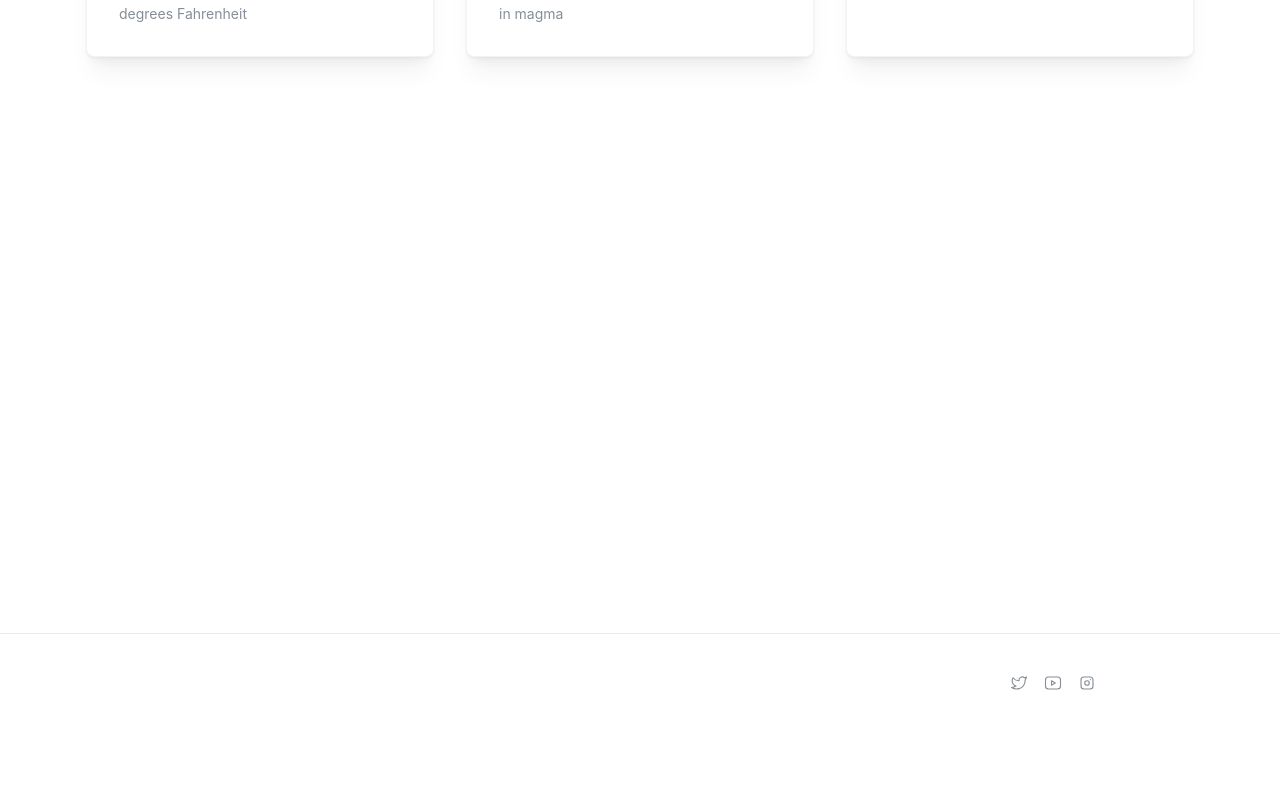
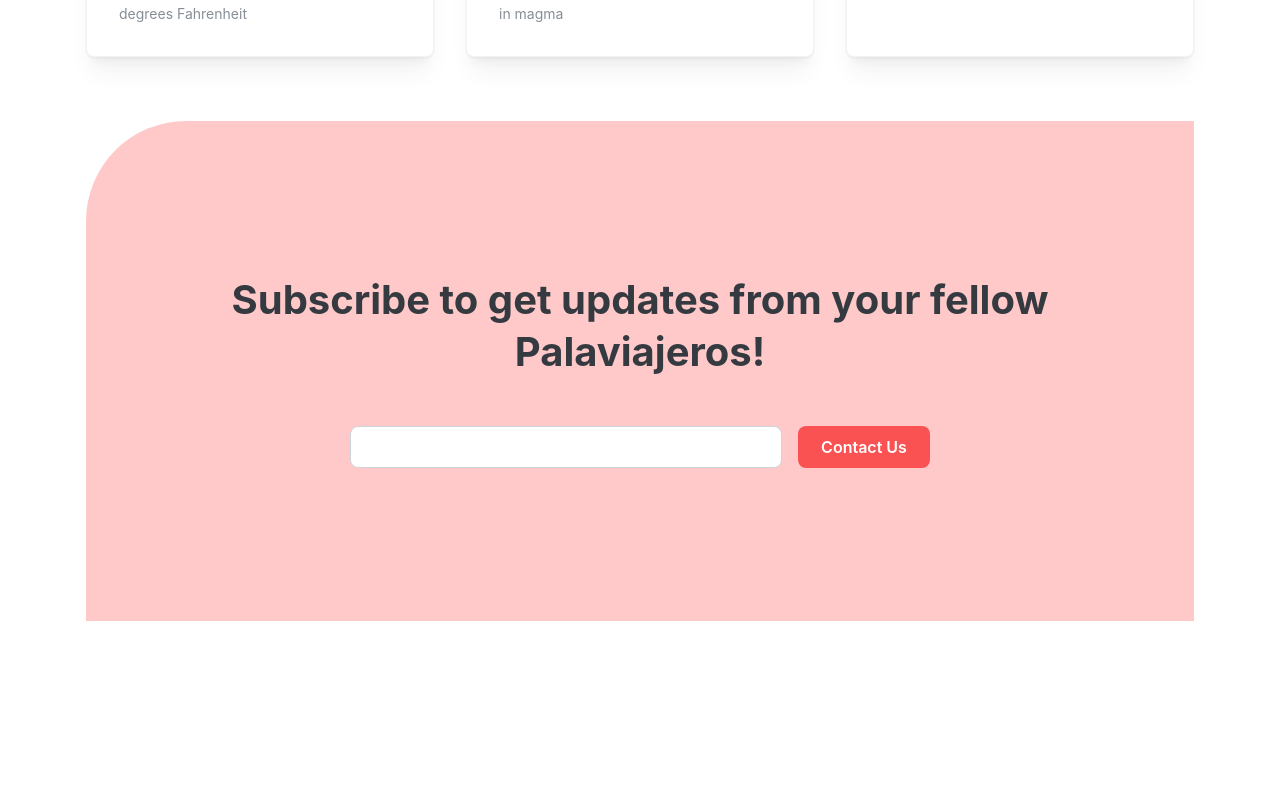
Before and after one commit to palaviajeros/palaviajeros-ui, a Next.js app: page / in a window 1280 px wide. Shown: the part 1760-2560 px from the top of the page. Before the commit the page ends 2492 px from the top, so only its background shows below. Built offline with nearby package versions, Linux system fonts and the light colour scheme.

Commit message:
#52 Added subscribe section in the homepage, changed and cleaned some of the styles for About Us and footer

```diff
--- a/src/app/about/page.tsx
+++ b/src/app/about/page.tsx
@@ -63,7 +63,6 @@ const About: React.FC = () => {
     ];
     return (
         <>
-            <Container>
             <Title ta="center">About Us</Title>
             <Space h="xl"/>
             <Flex direction="column" gap="xl">
@@ -77,7 +76,6 @@ const About: React.FC = () => {
                     />
                 ))}
             </Flex>
-            </Container>
         </>
     );
 };
--- a/src/app/components/Footer/Footer.module.scss
+++ b/src/app/components/Footer/Footer.module.scss
@@ -1,5 +1,5 @@
 .footer {
-  margin-top: 36em;
+  margin-top: 16em;
   border-top: 1px solid light-dark(var(--mantine-color-gray-2), var(--mantine-color-dark-5));
 }
 
--- a/src/app/components/Home/Header/Header.tsx
+++ b/src/app/components/Home/Header/Header.tsx
@@ -18,7 +18,7 @@ export default function Header() {
                     Buckle up!
                 </Title>
                 <Title mt="sm" order={2} c="yellow.6">
-                    Lorem, ipsum dolor sit amet consectetur adipisicing elit.
+                    Palaviajeros got your travel plans covered!
                 </Title>
 
                 <Text mt="md" fw={500} c="gray.8" className={classes.text}>
@@ -31,7 +31,7 @@ export default function Header() {
                 </Button>
             </div>
             <div>
-                <Image src={image.src}/>
+                <Image src={image.src} alt={"header-image"}/>
             </div>
         </Flex>
     );
--- /dev/null
+++ b/src/app/components/Home/Subscribe/Subscribe.module.scss
@@ -0,0 +1,15 @@
+.title {
+  color: var(--mantine-color-gray-8);
+  font-size: 40px;
+  @media (max-width: $mantine-breakpoint-xs) {
+    font-size: 28px;
+  }
+}
+
+.container {
+  background-color: var(--mantine-primary-color-2);
+  border-radius: 100px 0 0 0;
+  min-height: 500px;
+  padding-left: 10%;
+  padding-right: 10%;
+}
--- /dev/null
+++ b/src/app/components/Home/Subscribe/Subscribe.tsx
@@ -0,0 +1,40 @@
+import {Button, Container, Flex, Group, Text, TextInput, Title} from "@mantine/core";
+import classes from "./Subscribe.module.scss";
+import React from "react";
+
+
+const Subscribe = () => {
+    return (
+        <Flex
+            direction={"column"}
+            mt={"xl"}
+            justify={"center"} className={classes.container}
+            gap={"xl"}
+        >
+            <Title
+                ta={"center"}
+                className={classes.title}
+            >
+                Subscribe to get updates from your fellow Palaviajeros!
+            </Title>
+            <Group justify="center" mt="md">
+                <TextInput
+                    size="xl"
+                    radius="md"
+                    inputSize="35" visibleFrom={"xl"}>
+
+                </TextInput>
+                <TextInput
+                    size="md"
+                    radius="md"
+                    inputSize="35" hiddenFrom={"xl"}>
+
+                </TextInput>
+                <Button size="xl" radius="md" visibleFrom={"xl"}>Contact Us</Button>
+                <Button size="md" radius="md" hiddenFrom={"xl"}>Contact Us</Button>
+            </Group>
+        </Flex>
+    );
+}
+
+export default Subscribe;
--- a/src/app/page.tsx
+++ b/src/app/page.tsx
@@ -1,14 +1,16 @@
 import Services from "./components/Home/Services/Services";
 import Header from "./components/Home/Header/Header";
 import Bestsellers from "./components/Home/Bestsellers/Bestsellers";
-import {Stack} from "@mantine/core";
+import {Flex, Stack} from "@mantine/core";
+import Subscribe from "@/app/components/Home/Subscribe/Subscribe";
 
 export default function Home() {
     return (
-        <Stack gap={"xl"}>
+        <Flex gap={"xl"} direction={"column"} justify={"space-evenly"}>
             <Header/>
             <Bestsellers/>
             <Services/>
-        </Stack>
+            <Subscribe/>
+        </Flex>
     );
 }
```
Lines whose indentation alone changed are shown as unchanged.
